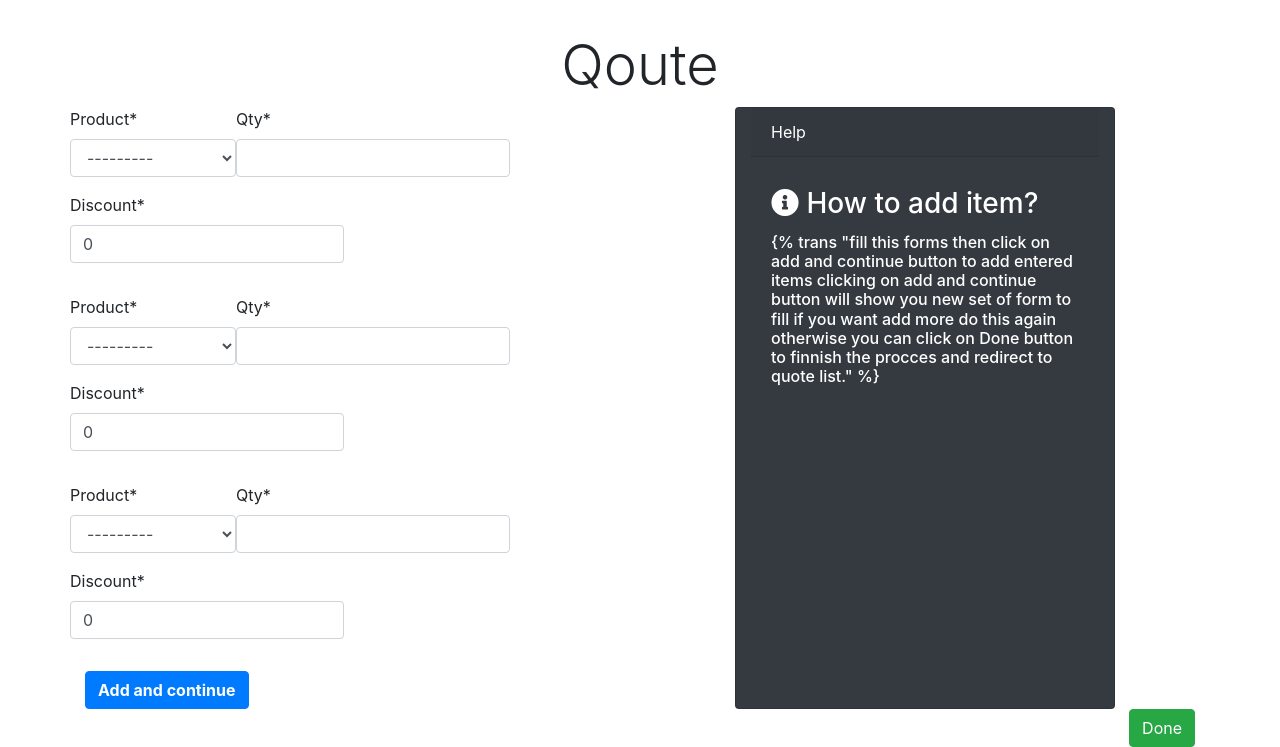
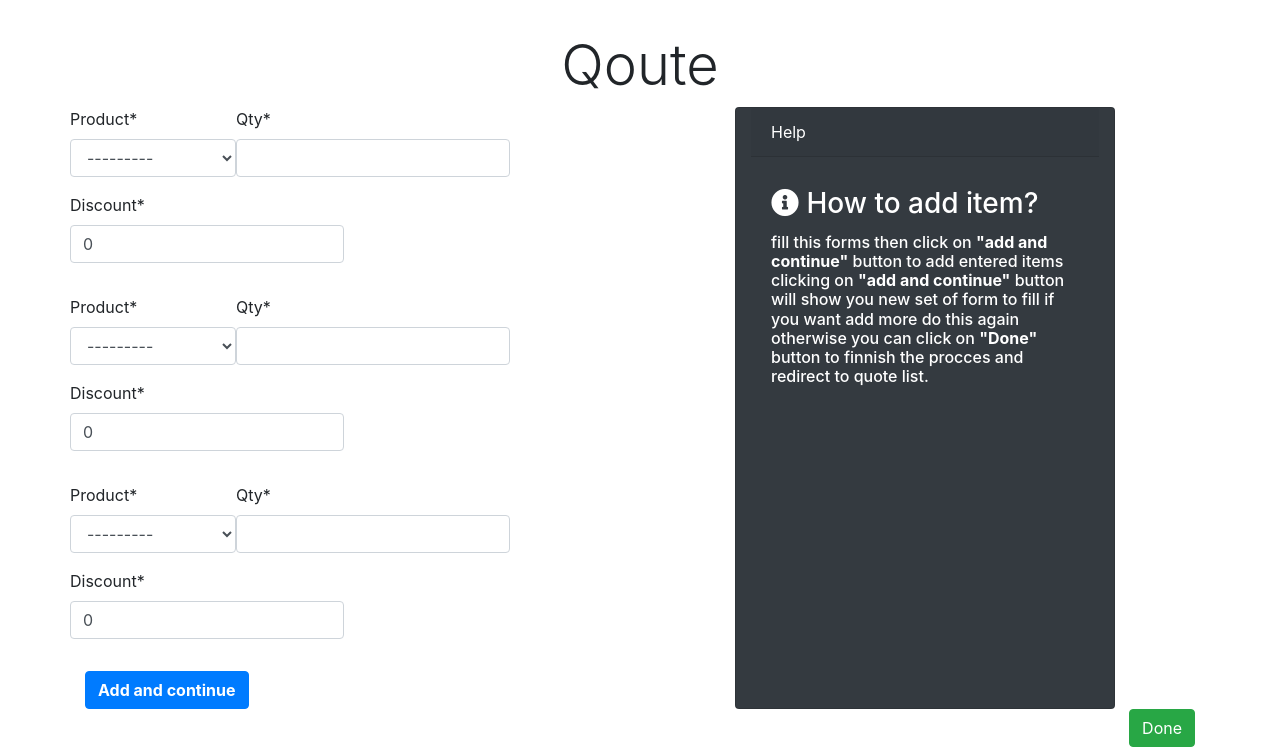
Before and after one commit to HamzehMahmoudi/CRM_project, a Django app: page /sales/quotes/item-add/1 in a window 1280 px wide. Shown: the part 56-803 px from the top of the page. Run offline with Django 3.2, Linux system fonts and the light colour scheme; a user stored in the database is signed in; tables that the repository leaves empty hold one stand-in row (values such as "Sample post"); parts of the project's set-up code (start-up, migrations or seed data) failed here and were passed over; some libraries are stand-ins or nearby versions.

```diff
--- a/quote/templates/quote/add_quote.html
+++ b/quote/templates/quote/add_quote.html
@@ -23,10 +23,10 @@
         <div class="card-body">
             <h3 class="card-title" style="margin-top:10px"><i class="fa fa-info-circle"></i> How to add item?</h3>
                 <h6 class="card-text">
-                    {% trans "fill this forms then click on add and continue button to add entered items
-                    clicking on  add and continue button will show you new set of form to fill
-                    if you want add more do this again otherwise you can click on Done button to
-                    finnish the procces and redirect to quote list." %}
+                {% blocktrans %}fill this forms then click on <strong>"add and continue"</strong> button to add entered items
+                clicking on <strong>"add and continue"</strong> button will show you new set of form to fill
+                if you want add more do this again otherwise you can click on <strong>"Done"</strong> button to
+                finnish the procces and redirect to quote list.{% endblocktrans %}
                 </h6>
         </div>
     </div>
--- a/users/templates/users/login.html
+++ b/users/templates/users/login.html
@@ -3,7 +3,7 @@
 {% block body %}
 {% if user.is_authenticated %}
 <p class="h4" style="text-align: center;padding-top:20%">{% trans "You already logged in as" %} {{user.username}} </p>
-<p class='h6' style="text-align: center"><a href="{%url 'logout'%}">{% trans "logout" %}</a> {% trans "from this user first" %}</p>
+<p class='h6' style="text-align: center">{% blocktrans %}<a href="user/logout"> logout </a> from this user first</p>{% endblocktrans %}
 {% else %}
 {% load crispy_forms_tags %}
 <form action="{% url 'login' %}" method="post" style="padding-top:100px;width:400px;height:70%" class="container">
--- a/users/templates/users/logout.html
+++ b/users/templates/users/logout.html
@@ -2,5 +2,7 @@
 {% block title %}{% trans "Logout" %}{% endblock %}
 {% block body %}
 <h3 class="display-3" style="padding-top:20%;text-align:center">{% trans "You logged out" %}</h3>
-<h3 style="text-align:center">{% trans "You can" %} <a href="{%url 'login'%}">{% trans "Login" %}</a> {% trans "now" %}</h3>
-{% endblock %}
+{% blocktrans %}<h3 style="text-align:center"> You can <a href="user/login"> Login </a> now </h3>{% endblocktrans %}
+
+
+{% endblock body %}
```
